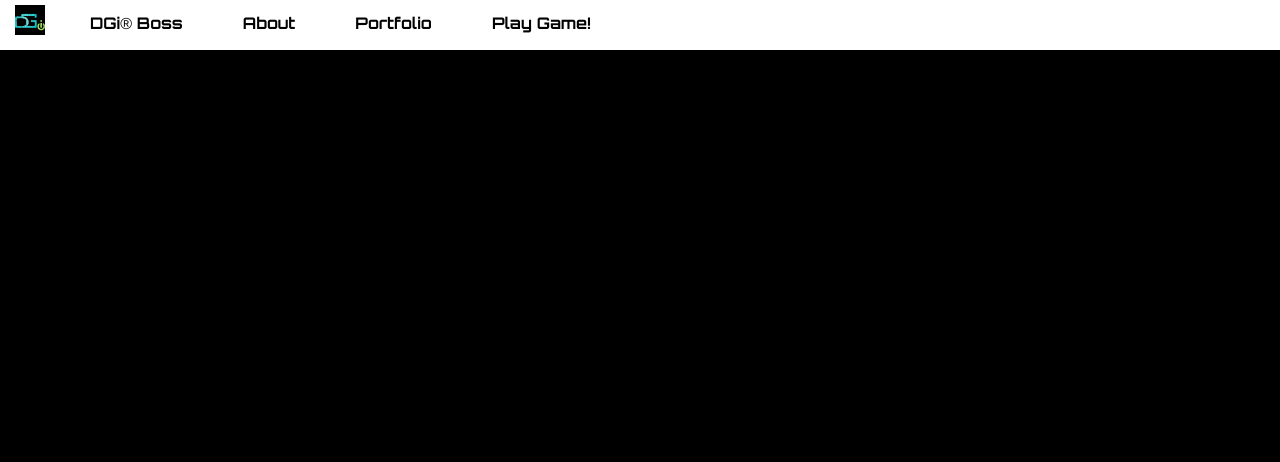
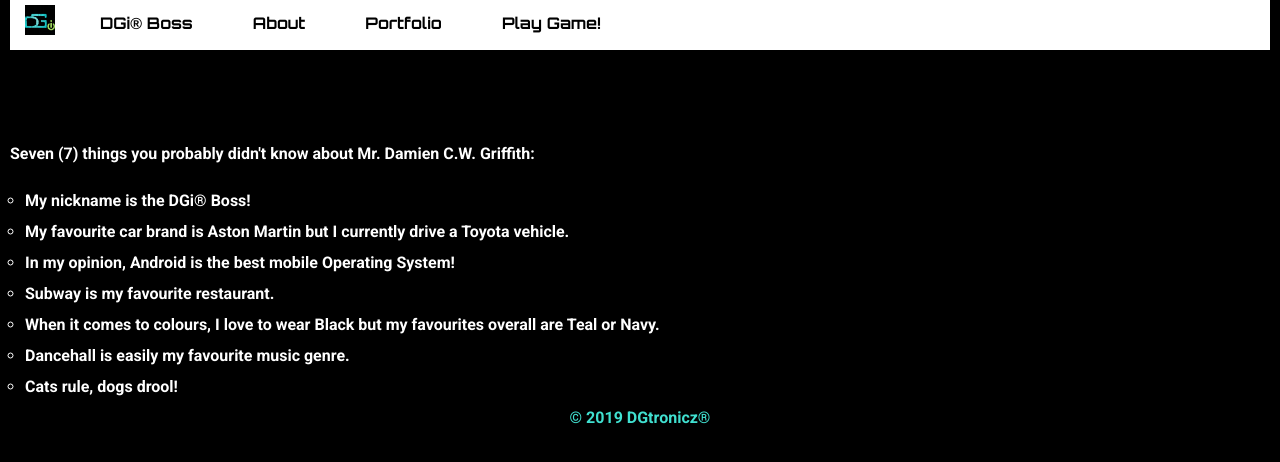
Before and after one commit to dg-griff/lab02.dgi.bb, a plain HTML site: page index.html in a window 1280 px wide. Shown: the top 462 px of the page. Drawn offline with Linux system fonts and the light colour scheme.

Commit message:
Implement updates to layout and styling

```diff
--- a/css/style.css
+++ b/css/style.css
@@ -1,20 +1,29 @@
-@import url(https://fonts.googleapis.com/css?family=Kaushan+Script|Luckiest+Guy|Open+Sans:bold|Orbitron:bold|Permanent+Marker|Russo+One|Special+Elite|Quantico:bold);
+@import url('https://fonts.googleapis.com/css?family=Kaushan+Script|Luckiest+Guy|Open+Sans:bold|Orbitron:bold|Permanent+Marker|Russo+One|Special+Elite|Quantico:bold|Acme|Exo+2:400,700|Montserrat:400,500,600,700|Play|Roboto:400,700|Ubuntu:400,700');
 
 body {
-    font-family: 'Orbitron', 'Helvetica', 'Arial', sans-serif;
+    font-family: 'Roboto', 'Helvetica', 'Arial', sans-serif;
+    font-weight: 700;
+    color: white;
     background-color: black;
+    margin-left: 10px;
+    margin-right: 10px;
 }
 
 h1 {
+    font-family: 'Orbitron', 'Helvetica', 'Arial', sans-serif;
     text-align: center;
     padding: 25px 50px;
+    font-size: 1.75em;
 }
 
 h4 {
+  font-family: 'Roboto', 'Helvetica', 'Arial', sans-serif;
   text-align: center;
+  color: rgb(64,224,208);
 }
 
-ul {
+.navi {
+  font-family: 'Orbitron', 'Helvetica', 'Arial', sans-serif;
   list-style-type: none;
   margin: 0;
   padding: 0;
@@ -22,11 +31,12 @@ ul {
   background-color: white;
 }
 
-li {
+.navbar {
   float: left;
 }
 
 li a {
+  list-style-type: none;
   display: block;
   color: black;
   text-align: center;
@@ -42,6 +52,11 @@ li a:hover {
 a:hover, a:visited, a:link, a:active
 {
     text-decoration: none;
+}
+
+.info {
+  margin: 15px;
+  list-style-type: circle;
 }
 
 img {
--- a/index.html
+++ b/index.html
@@ -36,12 +36,12 @@
 <body>
     <header>
         <nav>
-            <ul>
-                <li><img src="img/dgi-brand.png" width="30" height="30"  alt="" title="DGi&reg; Boss"></li>
-                <li><a href="index.html" title="Welcome to DGi&reg; Boss">DGi&reg; Boss</a></li>
-                <li><a href="about.html">About</a></li>
-                <li><a href="portfolio.html">Portfolio</a></li>
-                <li><a href="game.html" title="Play the DGi&reg; Guessing Game!">Play Game!</a></li>
+            <ul class="navi">
+                <li class="navbar"><img src="img/dgi-brand.png" width="30" height="30"  alt="" title="DGi&reg; Boss"></li>
+                <li class="navbar"><a href="index.html" title="Welcome to DGi&reg; Boss">DGi&reg; Boss</a></li>
+                <li class="navbar"><a href="about.html" title="All you need to know about the DGi&reg; Boss!">About</a></li>
+                <li class="navbar"><a href="portfolio.html" title="View the DGi&reg; Boss' Portfolio!">Portfolio</a></li>
+                <li class="navbar"><a href="game.html" title="Play the DGi&reg; Guessing Game!">Play Game!</a></li>
             </ul>
         </nav>
 
@@ -54,9 +54,19 @@
         </div>
     </header>
 
-    <main>
+        <main><br>
+        <h3>Seven (7) things you probably didn't know about Mr. Damien C.W. Griffith:</h3><br>
 
-    </main>
+        <ul>
+            <li class="info">My nickname is the DGi&reg; Boss!</li>
+            <li class="info">My favourite car brand is Aston Martin but I currently drive a Toyota vehicle.</li>
+            <li class="info">In my opinion, Android is the best mobile Operating System!</li>
+            <li class="info">Subway is my favourite restaurant.</li>
+            <li class="info">When it comes to colours, I love to wear Black but my favourites overall are Teal or Navy.</li>
+            <li class="info">Dancehall is easily my favourite music genre.</li>
+            <li class="info">Cats rule, dogs drool!</li>
+        </ul>
+        </main>
 
     <footer>
             <h4>&copy; 2019 DGtronicz&reg;</h4>
```
Also changed, not shown: about.html (+5 -5 lines), game.html (+5 -5 lines), portfolio.html (+5 -5 lines).
